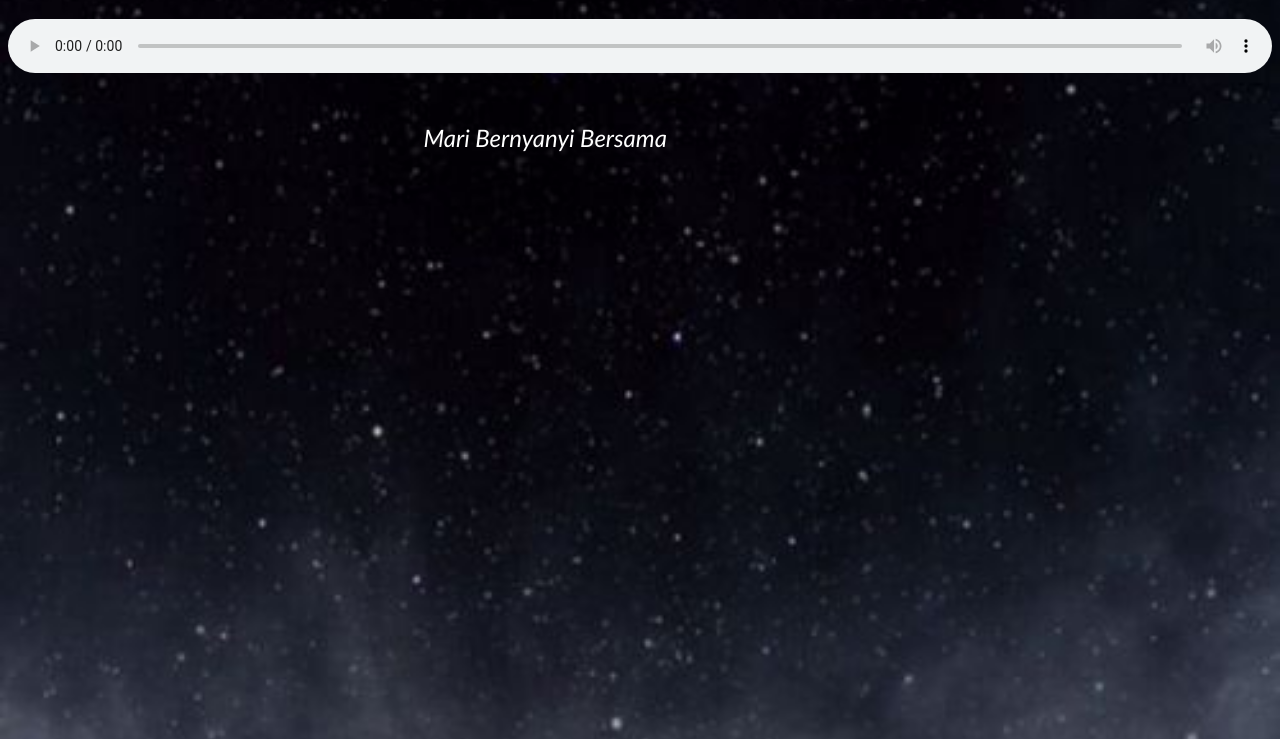
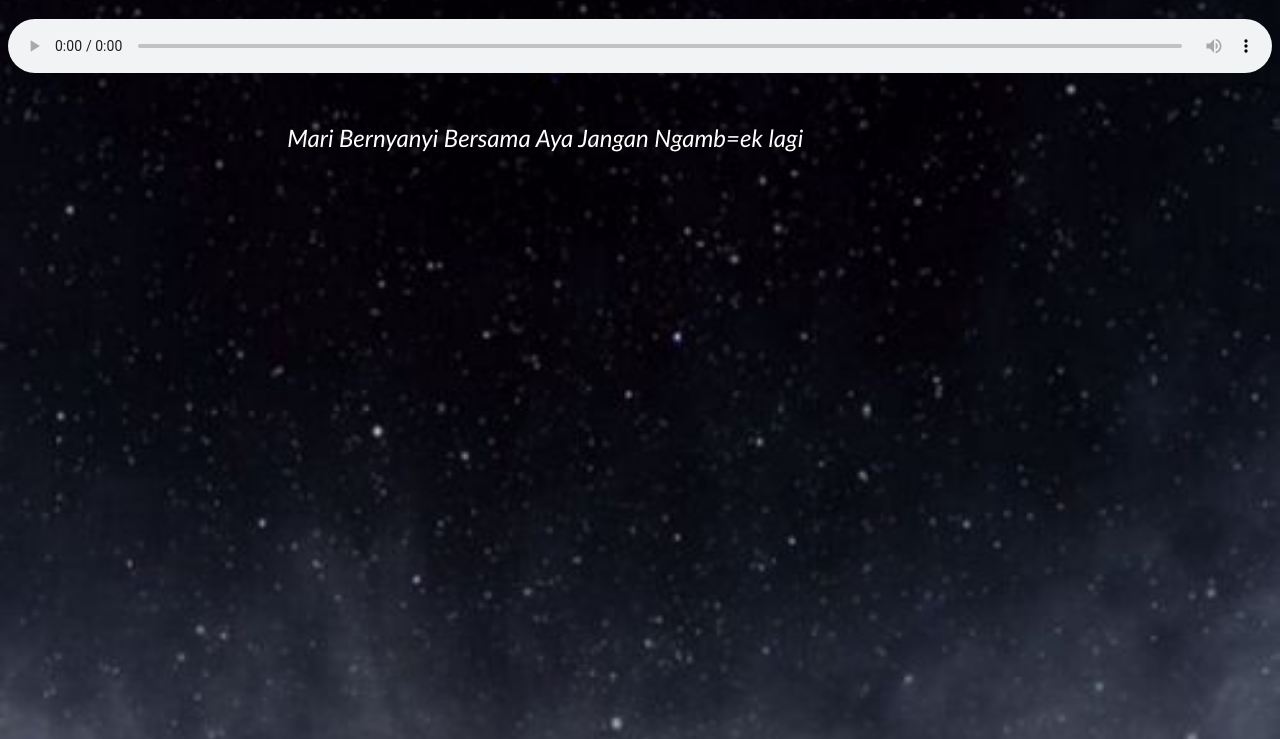
Before and after one commit to NaufalArig/naufalarig.github.com, a plain HTML site: page nadhif.html in a window 1280 px wide. Shown: the part 61-800 px from the top of the page. Drawn offline with Linux system fonts and the light colour scheme.

Commit message:
Update nadhif.html

```diff
--- a/nadhif.html
+++ b/nadhif.html
@@ -43,7 +43,7 @@
     </audio>
 
     <div id="lyrics-container">
-        <div id="lyrics">Mari Bernyanyi Bersama</div>
+        <div id="lyrics">Mari Bernyanyi Bersama Aya Jangan Ngamb=ek lagi</div>
     </div>
 
     <script>
```
